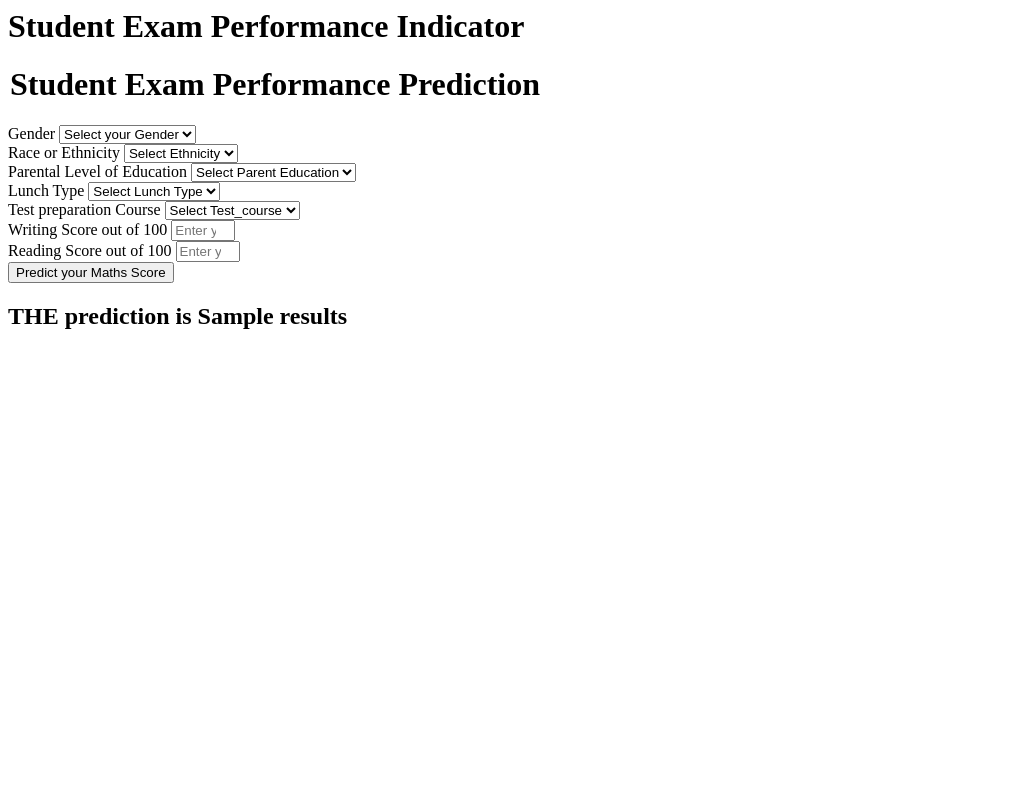
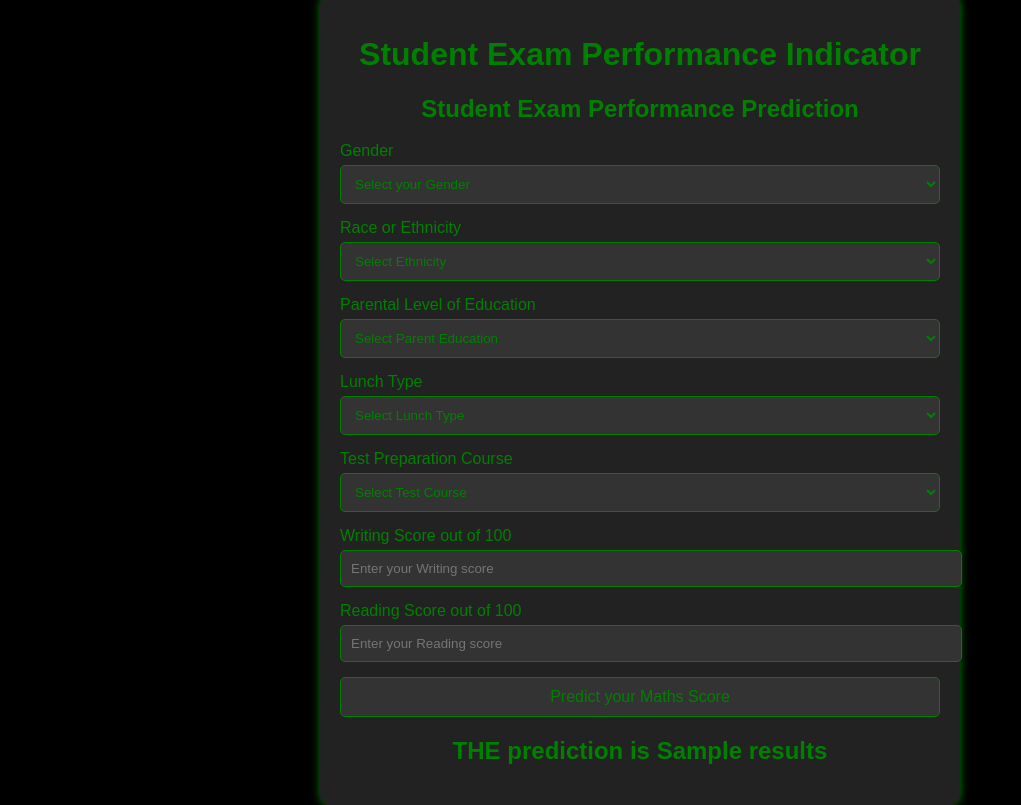
Before and after one commit to jairajc/student-performance-navigator, a Flask app: template templates/home.html in a window 1280 px wide. Shown: the whole page, without its empty margins (0-1021 px from the left). Before the commit the page ends 329 px from the top, so only its background shows below. Run offline with Flask 3, Linux system fonts and the light colour scheme; the template is opened without the code that fills it: most values are stand-ins (such as "Sample title", 1, 10 or a date in 2020).

Commit message:
flask app updated with modification in the home page.

```diff
--- a/app.py
+++ b/app.py
@@ -22,26 +22,30 @@ def predict_datapoint():
     if request.method=='GET':
         return render_template('home.html')
     else:
-        data=CustomData(
-            gender=request.form.get('gender'),
-            race_ethnicity=request.form.get('ethnicity'),
-            parental_level_of_education=request.form.get('parental_level_of_education'),
-            lunch=request.form.get('lunch'),
-            test_preparation_course=request.form.get('test_preparation_course'),
-            reading_score=float(request.form.get('writing_score')),
-            writing_score=float(request.form.get('reading_score'))
+        try:
+            data=CustomData(
+                gender=request.form.get('gender'),
+                race_ethnicity=request.form.get('ethnicity'),
+                parental_level_of_education=request.form.get('parental_level_of_education'),
+                lunch=request.form.get('lunch'),
+                test_preparation_course=request.form.get('test_preparation_course'),
+                reading_score=float(request.form.get('writing_score')),
+                writing_score=float(request.form.get('reading_score'))
 
-        )
-        pred_df=data.get_data_as_data_frame()
-        print(pred_df)
-        print("Before Prediction")
+            )
+            pred_df = data.get_data_as_data_frame()
+            print(pred_df)
+            print("Before Prediction")
 
-        predict_pipeline=PredictPipeline()
-        print("Mid Prediction")
-        results=predict_pipeline.predict(pred_df)
-        print("after Prediction")
-        return render_template('home.html',results=results[0])
+            predict_pipeline = PredictPipeline()
+            print("Mid Prediction")
+            results = predict_pipeline.predict(pred_df)
+            print("After Prediction")
+            return render_template('home.html', results=results[0])
 
+        except Exception as e:
+            print(f"Error occurred: {e}")
+            return render_template('error.html', error_message=str(e))
 
-if __name__=="__main__":
+if __name__ == "__main__":
     app.run(port=5001)
--- a/src/pipeline/predict_pipeline.py
+++ b/src/pipeline/predict_pipeline.py
@@ -9,8 +9,8 @@ class PredictPipeline:
 
     def predict(self,features):
         try:
-            model_path='artifacts\model.pkl'
-            preprocessor_path='artifacts\preprocessor.pkl'
+            model_path='artifacts/model.pkl'
+            preprocessor_path='artifacts/preprocessor.pkl'
             model=load_object(file_path=model_path)
             preprocessor=load_object(file_path=preprocessor_path)
             data_scaled=preprocessor.transform(features)
--- a/templates/home.html
+++ b/templates/home.html
@@ -1,112 +1,131 @@
-
-<html>
+<!DOCTYPE html>
+<html lang="en">
+<head>
+    <meta charset="UTF-8">
+    <meta name="viewport" content="width=device-width, initial-scale=1.0">
+    <title>Student Exam Performance Indicator</title>
+    <style>
+        body {
+            background-color: black;
+            color: green;
+            font-family: Arial, sans-serif;
+            display: flex;
+            justify-content: center;
+            align-items: center;
+            height: 100vh;
+            margin: 0;
+        }
+        .container {
+            background-color: #222;
+            padding: 20px;
+            border-radius: 10px;
+            box-shadow: 0 0 10px rgba(0, 255, 0, 0.5);
+            width: 80%;
+            max-width: 600px;
+        }
+        .container h1, .container h2 {
+            text-align: center;
+        }
+        .form-group {
+            margin-bottom: 15px;
+        }
+        .form-group label {
+            display: block;
+            margin-bottom: 5px;
+        }
+        .form-group select, .form-group input {
+            width: 100%;
+            padding: 10px;
+            border: 1px solid green;
+            border-radius: 5px;
+            background-color: #333;
+            color: green;
+        }
+        .form-group select:focus, .form-group input:focus {
+            outline: none;
+            border-color: limegreen;
+        }
+        .btn {
+            display: block;
+            width: 100%;
+            padding: 10px;
+            border: none;
+            border-radius: 5px;
+            background-color: green;
+            color: black;
+            font-size: 16px;
+            cursor: pointer;
+        }
+        .btn:hover {
+            background-color: limegreen;
+        }
+    </style>
+</head>
 <body>
-    <div class="login">
+    <div class="container">
         <h1>Student Exam Performance Indicator</h1>
-
-       <form action="{{ url_for('predict_datapoint')}}" method="post">
-        <h1>
-            <legend>Student Exam Performance Prediction</legend>
-        </h1>
-        <div class="mb-3">
-            <label class="form-label">Gender</label>
-            <select class="form-control" name="gender" placeholder="Enter you Gender" required>
-                <option class="placeholder" selected disabled value="">Select your Gender</option>
-                <option value="male">
-                    Male
-                </option>
-                <option value="female">
-                    Female
-                </option>
+        <form action="{{ url_for('predict_datapoint') }}" method="post">
+            <h2>Student Exam Performance Prediction</h2>
+            <div class="form-group">
+                <label for="gender">Gender</label>
+                <select id="gender" name="gender" required>
+                    <option selected disabled value="">Select your Gender</option>
+                    <option value="male">Male</option>
+                    <option value="female">Female</option>
                 </select>
             </div>
-        <div class="mb-3">
-            <label class="form-label">Race or Ethnicity</label>
-            <select class="form-control" name="ethnicity" placeholder="Enter you ethnicity" required>
-                <option class="placeholder" selected disabled value="">Select Ethnicity</option>
-                <option value="group A">
-                    Group A
-                </option>
-                <option value="group B">
-                    Group B
-                </option>
-                <option value="group C">
-                    Group C
-                </option>
-                <option value="group D">
-                    Group D
-                </option>
-                <option value="group E">
-                    Group E
-                </option>
+            <div class="form-group">
+                <label for="ethnicity">Race or Ethnicity</label>
+                <select id="ethnicity" name="ethnicity" required>
+                    <option selected disabled value="">Select Ethnicity</option>
+                    <option value="group A">Group A</option>
+                    <option value="group B">Group B</option>
+                    <option value="group C">Group C</option>
+                    <option value="group D">Group D</option>
+                    <option value="group E">Group E</option>
                 </select>
             </div>
-        <div class="mb-3">
-            <label class="form-label">Parental Level of Education</label>
-            <select class="form-control" name="parental_level_of_education"
-                placeholder="Enter you Parent Education" required>
-                <option class="placeholder" selected disabled value="">Select Parent Education</option>
-                <option value="associate's degree">
-                    associate's degree
-                </option>
-                <option value="bachelor's degree">
-                    bachelor's degree
-                </option>
-                <option value="high school">
-                    high school
-                </option>
-                <option value="master's degree">
-                    master's degree
-                </option>
-                <option value="some college">
-                    some college
-                </option>
-                <option value="some high school">
-                    some high school
-                </option>
+            <div class="form-group">
+                <label for="parental_level_of_education">Parental Level of Education</label>
+                <select id="parental_level_of_education" name="parental_level_of_education" required>
+                    <option selected disabled value="">Select Parent Education</option>
+                    <option value="associate's degree">Associate's degree</option>
+                    <option value="bachelor's degree">Bachelor's degree</option>
+                    <option value="high school">High school</option>
+                    <option value="master's degree">Master's degree</option>
+                    <option value="some college">Some college</option>
+                    <option value="some high school">Some high school</option>
                 </select>
             </div>
-        <div class="mb-3">
-            <label class="form-label">Lunch Type</label>
-            <select class="form-control" name="lunch" placeholder="Enter you Lunch" required>
-                <option class="placeholder" selected disabled value="">Select Lunch Type</option>
-                <option value="free/reduced">
-                    free/reduced
-                </option>
-                <option value="standard">
-                    standard
-                </option>
+            <div class="form-group">
+                <label for="lunch">Lunch Type</label>
+                <select id="lunch" name="lunch" required>
+                    <option selected disabled value="">Select Lunch Type</option>
+                    <option value="free/reduced">Free/Reduced</option>
+                    <option value="standard">Standard</option>
                 </select>
             </div>
-        <div class="mb-3">
-            <label class="form-label">Test preparation Course</label>
-            <select class="form-control" name="test_preparation_course" placeholder="Enter you Course"
-                required>
-                <option class="placeholder" selected disabled value="">Select Test_course</option>
-                <option value="none">
-                    None
-                </option>
-                <option value="completed">
-                    Completed
-                </option>
+            <div class="form-group">
+                <label for="test_preparation_course">Test Preparation Course</label>
+                <select id="test_preparation_course" name="test_preparation_course" required>
+                    <option selected disabled value="">Select Test Course</option>
+                    <option value="none">None</option>
+                    <option value="completed">Completed</option>
                 </select>
             </div>
-        <div class="mb-3">
-            <label class="form-label">Writing Score out of 100</label>
-            <input class="form-control" type="number" name="reading_score"
-                placeholder="Enter your Reading score" min='0' max='100' />
+            <div class="form-group">
+                <label for="writing_score">Writing Score out of 100</label>
+                <input type="number" id="writing_score" name="writing_score" placeholder="Enter your Writing score" min="0" max="100" required>
             </div>
-        <div class="mb-3">
-            <label class="form-label">Reading Score out of 100</label>
-            <input class="form-control" type="number" name="writing_score"
-                placeholder="Enter your Reading Score" min='0' max='100' />
+            <div class="form-group">
+                <label for="reading_score">Reading Score out of 100</label>
+                <input type="number" id="reading_score" name="reading_score" placeholder="Enter your Reading score" min="0" max="100" required>
             </div>
-        <div class="mb-3">
-            <input class="btn btn-primary" type="submit" value="Predict your Maths Score" required />
+            <div class="form-group">
+                <input class="btn" type="submit" value="Predict your Maths Score">
             </div>
         </form>
-    <h2>
-       THE  prediction is {{results}}
-    </h2>
-   <body>
+        <h2>THE prediction is {{results}}</h2>
+    </div>
+</body>
 </html>
```
Also changed, not shown: Pictures/Screenshot 2024-07-30 at 3.44.14 PM.png (added), Pictures/Screenshot 2024-07-30 at 3.44.53 PM.png (added). Lines whose indentation alone changed are shown as unchanged.
